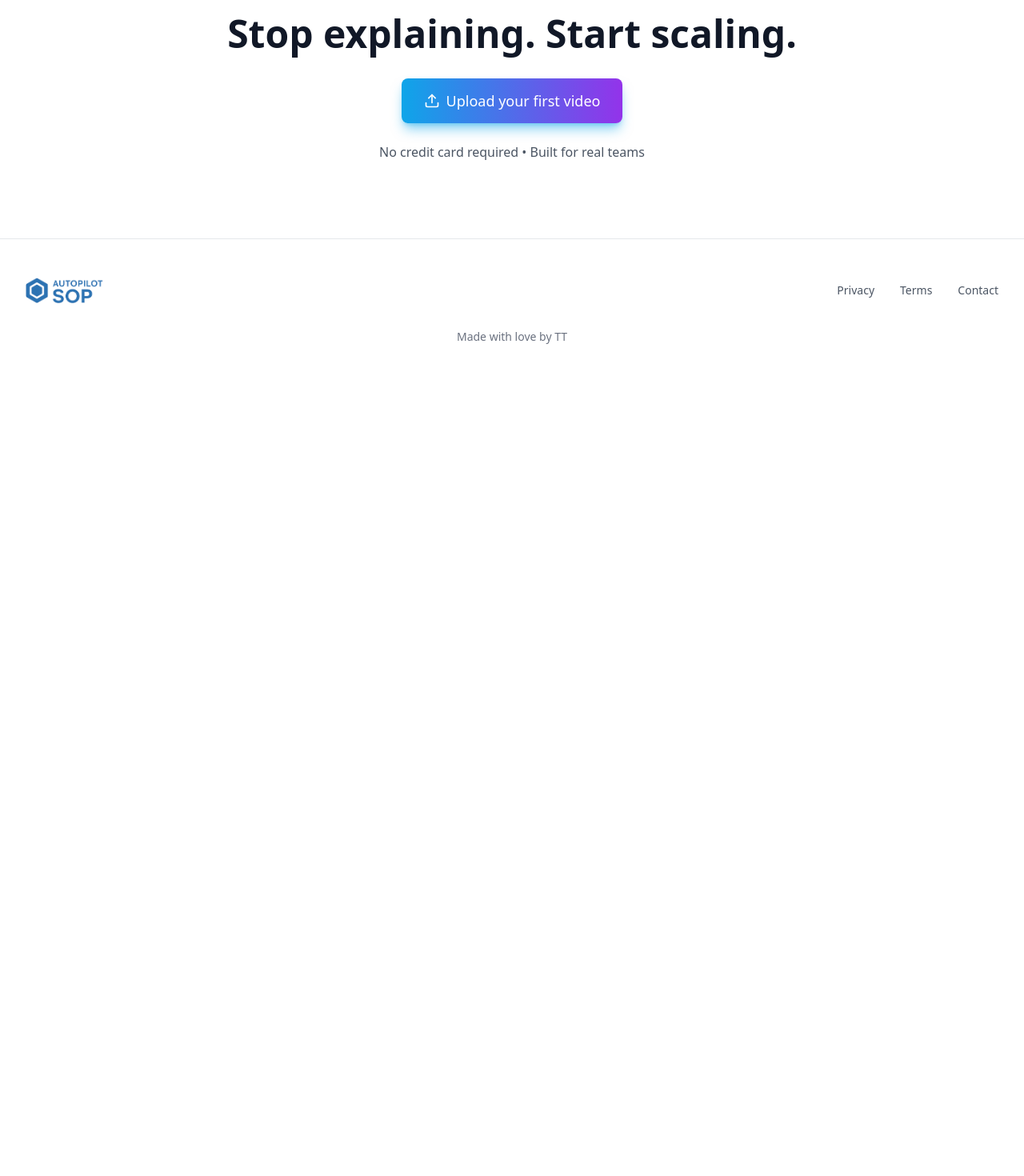
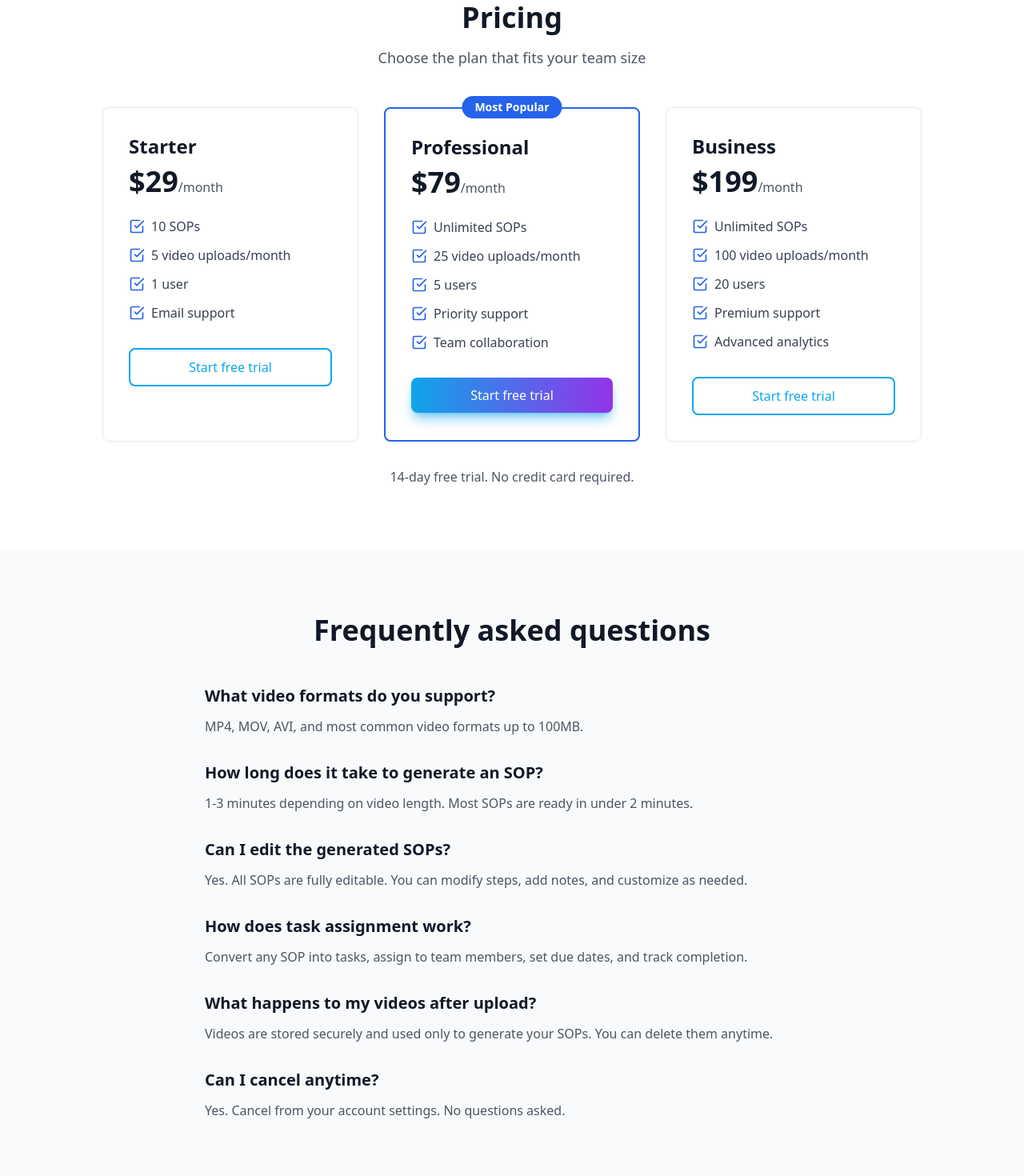
Before and after one commit to sammitchell20013-gif/Autopilot-sop, a Next.js app: page / in a window 1280 px wide. Shown: the part 3640-5110 px from the top of the page at 80% size. Before the commit the page ends 4119 px from the top, so only its background shows below. Built offline with nearby package versions, Linux system fonts and the light colour scheme.

Commit message:
Add pricing and FAQ sections, remove personality, pure business communication

```diff
--- a/app/page.tsx
+++ b/app/page.tsx
@@ -275,7 +275,7 @@ export default function HomePage() {
             </div>
 
             <p className="mt-12 text-xl text-center text-gray-900 dark:text-white font-semibold">
-              If your business breaks when someone new joins, Autopilot SOP is for you.
+              If processes break when someone new joins, Autopilot SOP is for you.
             </p>
           </motion.div>
         </div>
@@ -296,35 +296,243 @@ export default function HomePage() {
             <div className="space-y-8 text-lg">
               <div>
                 <p className="text-gray-600 dark:text-gray-400 mb-2">
-                  "We already record training videos"
+                  Already recording training videos
                 </p>
                 <p className="text-gray-900 dark:text-white font-semibold">
-                  Good. We turn them into systems.
+                  We turn them into executable systems.
                 </p>
               </div>
 
               <div>
                 <p className="text-gray-600 dark:text-gray-400 mb-2">
-                  "We tried SOPs before"
+                  Tried SOPs before
                 </p>
                 <p className="text-gray-900 dark:text-white font-semibold">
-                  Most fail because they're manual and ignored.
+                  Manual SOPs fail because they're slow to create and rarely followed.
                 </p>
               </div>
 
               <div>
                 <p className="text-gray-600 dark:text-gray-400 mb-2">
-                  "This sounds like more work"
+                  Concerned about additional work
                 </p>
                 <p className="text-gray-900 dark:text-white font-semibold">
-                  It replaces work you're already doing.
+                  This replaces work you're already doing.
                 </p>
               </div>
             </div>
 
             <p className="mt-12 text-xl text-center text-gray-900 dark:text-white font-semibold">
-              Autopilot SOP doesn't add process. It automates it.
+              Autopilot SOP automates process documentation.
             </p>
+          </motion.div>
+        </div>
+      </section>
+
+      {/* Pricing */}
+      <section className="py-20 px-4 sm:px-6 lg:px-8" id="pricing">
+        <div className="max-w-6xl mx-auto">
+          <motion.div
+            initial={{ opacity: 0, y: 20 }}
+            animate={{ opacity: 1, y: 0 }}
+            transition={{ duration: 0.6, delay: 0.7 }}
+          >
+            <h2 className="text-3xl md:text-4xl font-bold text-gray-900 dark:text-white mb-4 text-center">
+              Pricing
+            </h2>
+            <p className="text-lg text-gray-600 dark:text-gray-400 mb-12 text-center">
+              Choose the plan that fits your team size
+            </p>
+
+            <div className="grid md:grid-cols-3 gap-8 max-w-5xl mx-auto">
+              {/* Starter */}
+              <div className="border border-gray-200 dark:border-gray-700 rounded-lg p-8 bg-white dark:bg-gray-800">
+                <h3 className="text-2xl font-bold text-gray-900 dark:text-white mb-2">
+                  Starter
+                </h3>
+                <div className="mb-6">
+                  <span className="text-4xl font-bold text-gray-900 dark:text-white">$29</span>
+                  <span className="text-gray-600 dark:text-gray-400">/month</span>
+                </div>
+                <ul className="space-y-3 mb-8 text-gray-700 dark:text-gray-300">
+                  <li className="flex items-start">
+                    <CheckSquare className="w-5 h-5 mr-2 mt-0.5 text-blue-600 flex-shrink-0" />
+                    <span>10 SOPs</span>
+                  </li>
+                  <li className="flex items-start">
+                    <CheckSquare className="w-5 h-5 mr-2 mt-0.5 text-blue-600 flex-shrink-0" />
+                    <span>5 video uploads/month</span>
+                  </li>
+                  <li className="flex items-start">
+                    <CheckSquare className="w-5 h-5 mr-2 mt-0.5 text-blue-600 flex-shrink-0" />
+                    <span>1 user</span>
+                  </li>
+                  <li className="flex items-start">
+                    <CheckSquare className="w-5 h-5 mr-2 mt-0.5 text-blue-600 flex-shrink-0" />
+                    <span>Email support</span>
+                  </li>
+                </ul>
+                <Link href="/signup">
+                  <Button variant="outline" className="w-full">
+                    Start free trial
+                  </Button>
+                </Link>
+              </div>
+
+              {/* Professional */}
+              <div className="border-2 border-blue-600 rounded-lg p-8 bg-white dark:bg-gray-800 relative">
+                <div className="absolute -top-4 left-1/2 transform -translate-x-1/2 bg-blue-600 text-white px-4 py-1 rounded-full text-sm font-semibold">
+                  Most Popular
+                </div>
+                <h3 className="text-2xl font-bold text-gray-900 dark:text-white mb-2">
+                  Professional
+                </h3>
+                <div className="mb-6">
+                  <span className="text-4xl font-bold text-gray-900 dark:text-white">$79</span>
+                  <span className="text-gray-600 dark:text-gray-400">/month</span>
+                </div>
+                <ul className="space-y-3 mb-8 text-gray-700 dark:text-gray-300">
+                  <li className="flex items-start">
+                    <CheckSquare className="w-5 h-5 mr-2 mt-0.5 text-blue-600 flex-shrink-0" />
+                    <span>Unlimited SOPs</span>
+                  </li>
+                  <li className="flex items-start">
+                    <CheckSquare className="w-5 h-5 mr-2 mt-0.5 text-blue-600 flex-shrink-0" />
+                    <span>25 video uploads/month</span>
+                  </li>
+                  <li className="flex items-start">
+                    <CheckSquare className="w-5 h-5 mr-2 mt-0.5 text-blue-600 flex-shrink-0" />
+                    <span>5 users</span>
+                  </li>
+                  <li className="flex items-start">
+                    <CheckSquare className="w-5 h-5 mr-2 mt-0.5 text-blue-600 flex-shrink-0" />
+                    <span>Priority support</span>
+                  </li>
+                  <li className="flex items-start">
+                    <CheckSquare className="w-5 h-5 mr-2 mt-0.5 text-blue-600 flex-shrink-0" />
+                    <span>Team collaboration</span>
+                  </li>
+                </ul>
+                <Link href="/signup">
+                  <Button variant="primary" className="w-full">
+                    Start free trial
+                  </Button>
+                </Link>
+              </div>
+
+              {/* Business */}
+              <div className="border border-gray-200 dark:border-gray-700 rounded-lg p-8 bg-white dark:bg-gray-800">
+                <h3 className="text-2xl font-bold text-gray-900 dark:text-white mb-2">
+                  Business
+                </h3>
+                <div className="mb-6">
+                  <span className="text-4xl font-bold text-gray-900 dark:text-white">$199</span>
+                  <span className="text-gray-600 dark:text-gray-400">/month</span>
+                </div>
+                <ul className="space-y-3 mb-8 text-gray-700 dark:text-gray-300">
+                  <li className="flex items-start">
+                    <CheckSquare className="w-5 h-5 mr-2 mt-0.5 text-blue-600 flex-shrink-0" />
+                    <span>Unlimited SOPs</span>
+                  </li>
+                  <li className="flex items-start">
+                    <CheckSquare className="w-5 h-5 mr-2 mt-0.5 text-blue-600 flex-shrink-0" />
+                    <span>100 video uploads/month</span>
+                  </li>
+                  <li className="flex items-start">
+                    <CheckSquare className="w-5 h-5 mr-2 mt-0.5 text-blue-600 flex-shrink-0" />
+                    <span>20 users</span>
+                  </li>
+                  <li className="flex items-start">
+                    <CheckSquare className="w-5 h-5 mr-2 mt-0.5 text-blue-600 flex-shrink-0" />
+                    <span>Premium support</span>
+                  </li>
+                  <li className="flex items-start">
+                    <CheckSquare className="w-5 h-5 mr-2 mt-0.5 text-blue-600 flex-shrink-0" />
+                    <span>Advanced analytics</span>
+                  </li>
+                </ul>
+                <Link href="/signup">
+                  <Button variant="outline" className="w-full">
+                    Start free trial
+                  </Button>
+                </Link>
+              </div>
+            </div>
+
+            <p className="text-center text-gray-600 dark:text-gray-400 mt-8">
+              14-day free trial. No credit card required.
+            </p>
+          </motion.div>
+        </div>
+      </section>
+
+      {/* FAQ */}
+      <section className="py-20 px-4 sm:px-6 lg:px-8 bg-gray-50 dark:bg-gray-800/50" id="faq">
+        <div className="max-w-3xl mx-auto">
+          <motion.div
+            initial={{ opacity: 0, y: 20 }}
+            animate={{ opacity: 1, y: 0 }}
+            transition={{ duration: 0.6, delay: 0.8 }}
+          >
+            <h2 className="text-3xl md:text-4xl font-bold text-gray-900 dark:text-white mb-12 text-center">
+              Frequently asked questions
+            </h2>
+
+            <div className="space-y-8">
+              <div>
+                <h3 className="text-xl font-semibold text-gray-900 dark:text-white mb-3">
+                  What video formats do you support?
+                </h3>
+                <p className="text-gray-600 dark:text-gray-400">
+                  MP4, MOV, AVI, and most common video formats up to 100MB.
+                </p>
+              </div>
+
+              <div>
+                <h3 className="text-xl font-semibold text-gray-900 dark:text-white mb-3">
+                  How long does it take to generate an SOP?
+                </h3>
+                <p className="text-gray-600 dark:text-gray-400">
+                  1-3 minutes depending on video length. Most SOPs are ready in under 2 minutes.
+                </p>
+              </div>
+
+              <div>
+                <h3 className="text-xl font-semibold text-gray-900 dark:text-white mb-3">
+                  Can I edit the generated SOPs?
+                </h3>
+                <p className="text-gray-600 dark:text-gray-400">
+                  Yes. All SOPs are fully editable. You can modify steps, add notes, and customize as needed.
+                </p>
+              </div>
+
+              <div>
+                <h3 className="text-xl font-semibold text-gray-900 dark:text-white mb-3">
+                  How does task assignment work?
+                </h3>
+                <p className="text-gray-600 dark:text-gray-400">
+                  Convert any SOP into tasks, assign to team members, set due dates, and track completion.
+                </p>
+              </div>
+
+              <div>
+                <h3 className="text-xl font-semibold text-gray-900 dark:text-white mb-3">
+                  What happens to my videos after upload?
+                </h3>
+                <p className="text-gray-600 dark:text-gray-400">
+                  Videos are stored securely and used only to generate your SOPs. You can delete them anytime.
+                </p>
+              </div>
+
+              <div>
+                <h3 className="text-xl font-semibold text-gray-900 dark:text-white mb-3">
+                  Can I cancel anytime?
+                </h3>
+                <p className="text-gray-600 dark:text-gray-400">
+                  Yes. Cancel from your account settings. No questions asked.
+                </p>
+              </div>
+            </div>
           </motion.div>
         </div>
       </section>
```
